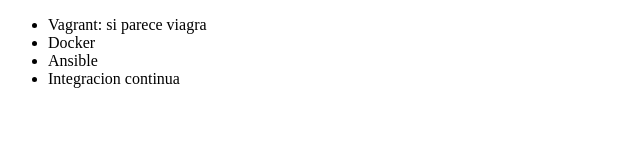
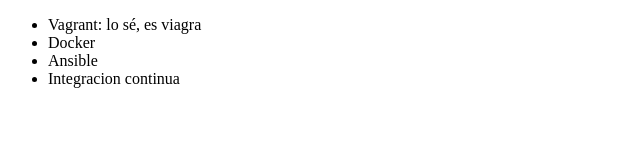
Before and after one commit to Rafael-MarPe/prueba-alura, a plain HTML site: page index.html in a window 1280 px wide. Shown: the full height of the page, 0-640 px from the left. Drawn offline with Linux system fonts and the light colour scheme.

Commit message:
ahora si, la viagra

```diff
--- a/index.html
+++ b/index.html
@@ -6,7 +6,7 @@
 </head>
 <body>
      <ul>
-         <li> Vagrant: si parece viagra </li>
+         <li> Vagrant: lo sé, es viagra </li>
          <li> Docker </li>
          <li> Ansible </li>
          <li> Integracion continua </li>
```
